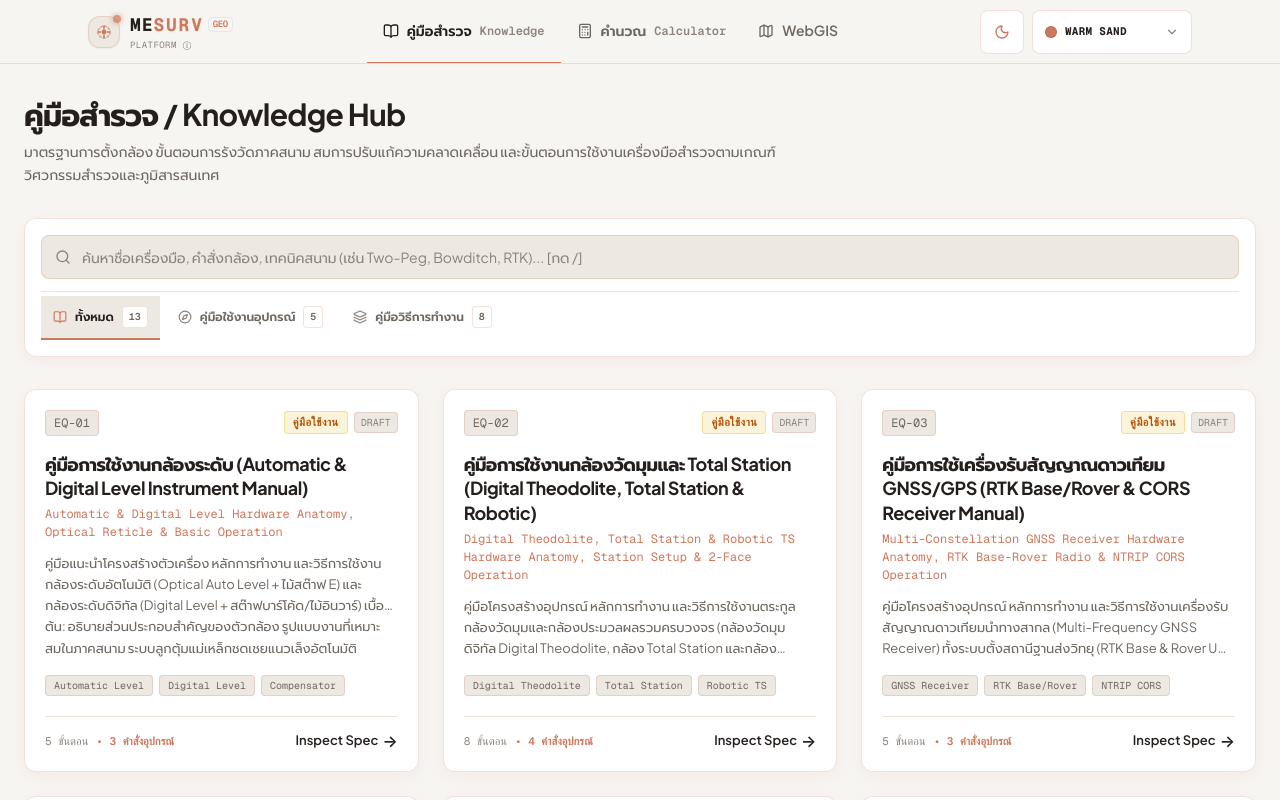
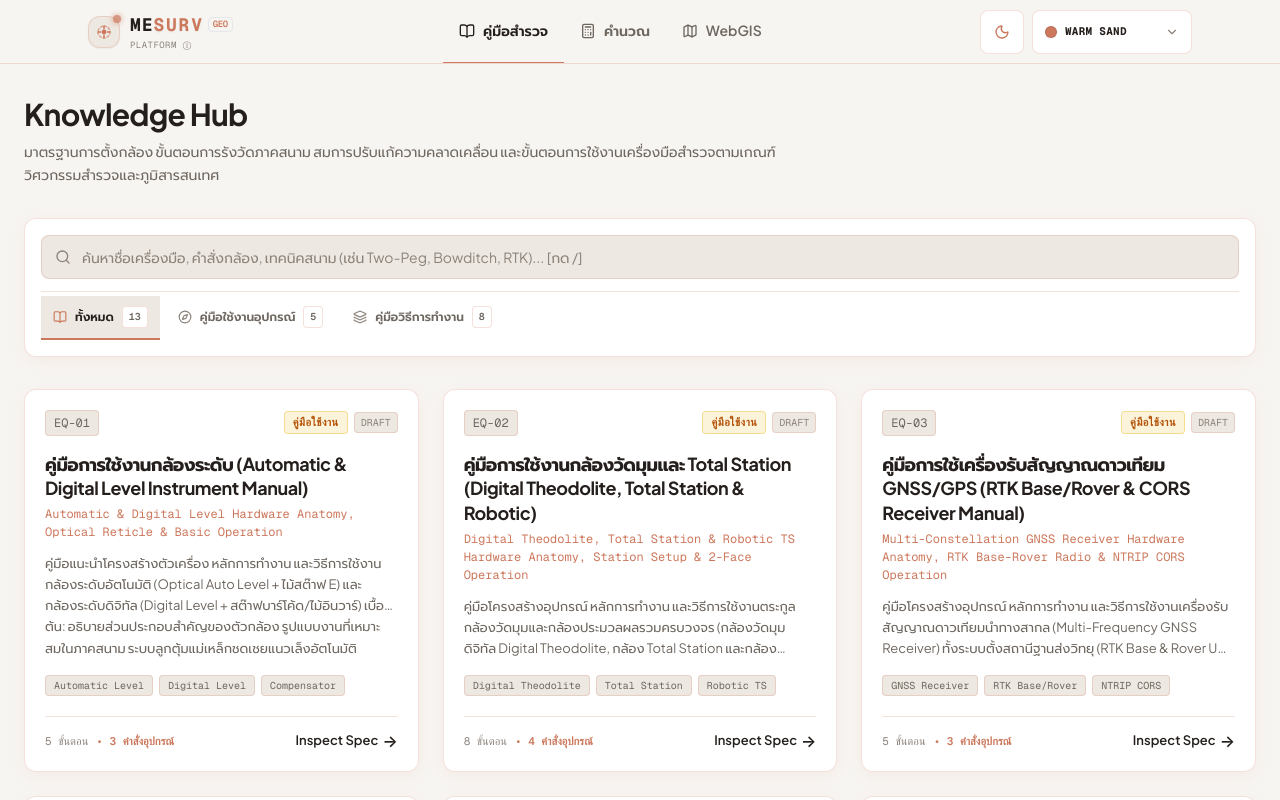
Before and after one commit to methastrategy/mesurvey-website, a React (Vite) app: page /#/knowledge in a window 1280 px wide. Built offline with nearby package versions, Linux system fonts and the light colour scheme; what proj4 would draw is missing.

Commit message:
feat(ui): simplify nav labels and headers for knowledge and calculator

```diff
--- a/src/components/calculator/CalculatorHub.tsx
+++ b/src/components/calculator/CalculatorHub.tsx
@@ -192,7 +192,7 @@ export const CalculatorHub: React.FC<CalculatorHubProps> = ({ onPlotOnMap, initi
       {/* ── Hero Section (Streamlined Banner matching Knowledge Hub) ── */}
       <div className="space-y-2">
         <h1 className="text-2xl sm:text-3xl font-bold text-[var(--text-1)] tracking-tight">
-          เครื่องมือคำนวณ / Calculator Hub
+          Tools
         </h1>
         <p className="text-[var(--text-2)] text-sm max-w-3xl leading-relaxed">
           เลือกเครื่องมือทางวิศวกรรมสำรวจที่ต้องการใช้งานเพื่อเปิดหน้าต่างทำงานเต็มรูปแบบ รองรับทั้งงานคำนวณคณิตศาสตร์ งานระดับ วงรอบ แปลงพิกัด และที่ดิน
--- a/src/components/knowledge/KnowledgeHub.tsx
+++ b/src/components/knowledge/KnowledgeHub.tsx
@@ -265,7 +265,7 @@ export const KnowledgeHub: React.FC<KnowledgeHubProps> = ({ initialTopicId, onNa
           {/* ── Hero Section (Streamlined Banner) ── */}
           <div className="space-y-2">
             <h1 className="text-2xl sm:text-3xl font-bold text-[var(--text-1)] tracking-tight">
-              คู่มือสำรวจ / Knowledge Hub
+              Knowledge Hub
             </h1>
             <p className="text-[var(--text-2)] text-sm max-w-3xl leading-relaxed">
               มาตรฐานการตั้งกล้อง ขั้นตอนการรังวัดภาคสนาม สมการปรับแก้ความคลาดเคลื่อน และขั้นตอนการใช้งานเครื่องมือสำรวจตามเกณฑ์วิศวกรรมสำรวจและภูมิสารสนเทศ
--- a/src/components/layout/Header.tsx
+++ b/src/components/layout/Header.tsx
@@ -181,7 +181,6 @@ export const Header: React.FC<HeaderProps> = ({
           >
             <BookOpen className="w-4 h-4 shrink-0" />
             <span>คู่มือสำรวจ</span>
-            <span className="hidden md:inline font-mono text-xs text-[var(--text-3)]">Knowledge</span>
           </button>
 
           <button
@@ -193,7 +192,6 @@ export const Header: React.FC<HeaderProps> = ({
           >
             <Calculator className="w-4 h-4 shrink-0" />
             <span>คำนวณ</span>
-            <span className="hidden md:inline font-mono text-xs text-[var(--text-3)]">Calculator</span>
           </button>
 
           <button
```
